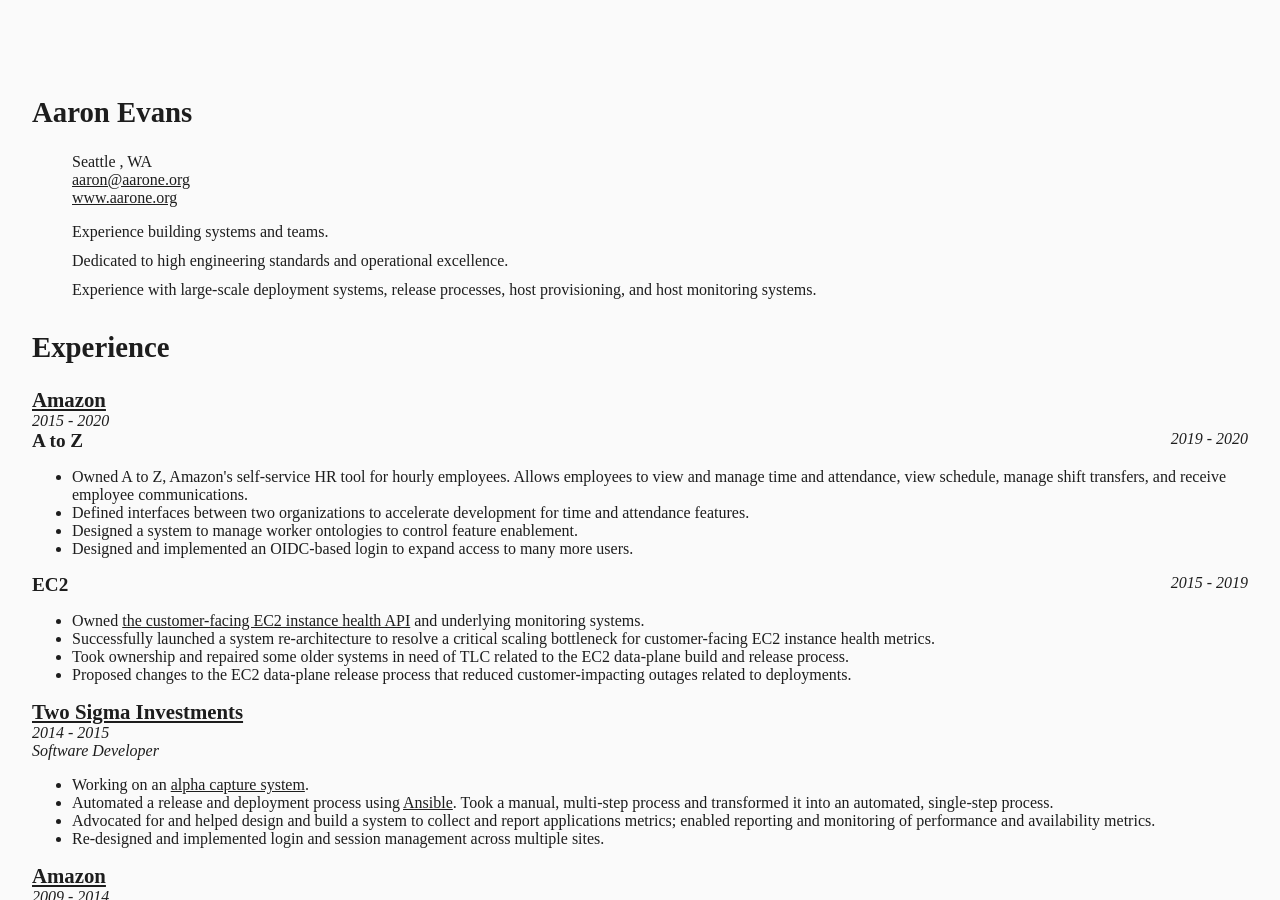
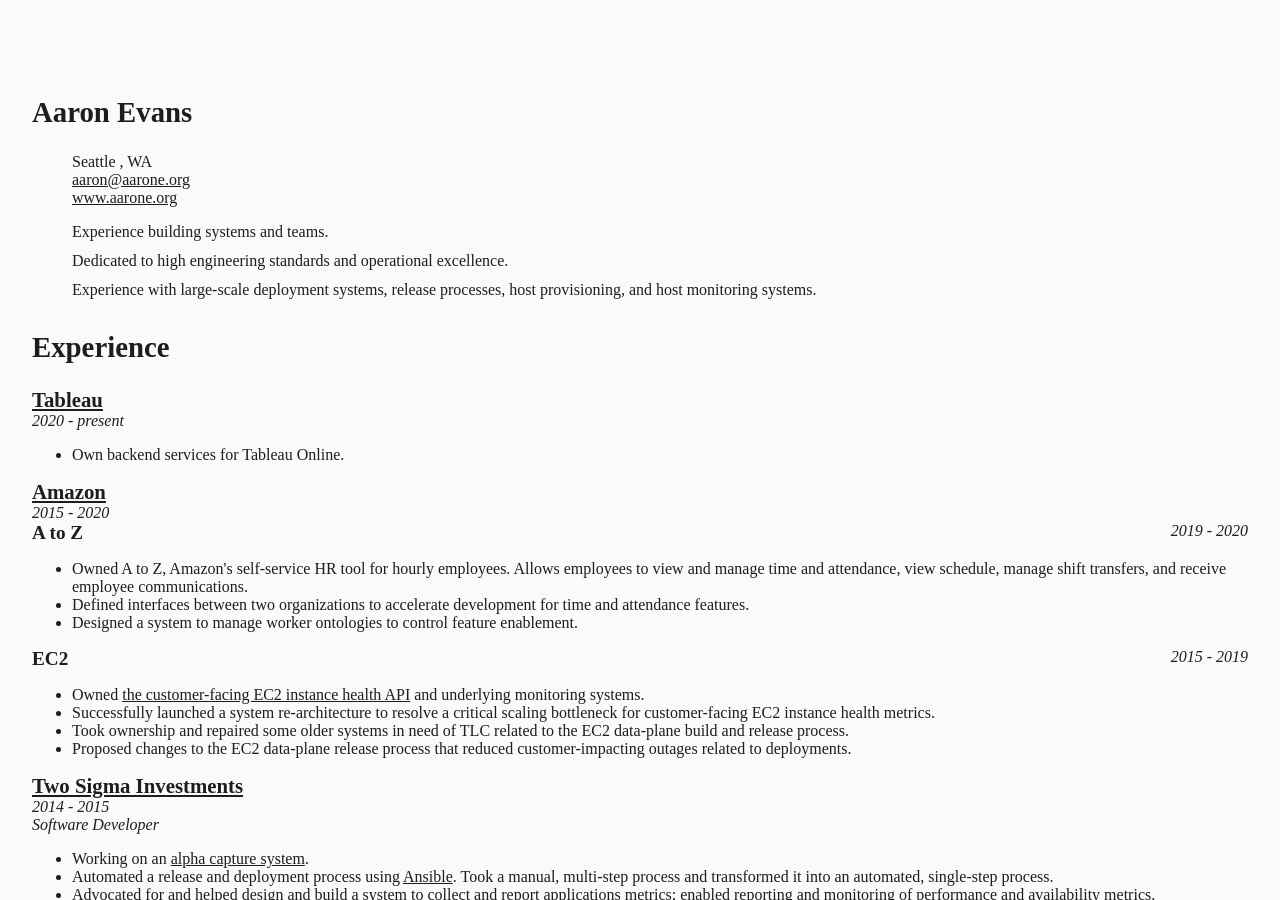
Before and after one commit to aarone/aarone.org, a Jekyll site: the page built from source/resume.html, in a window 1280 px wide and 900 px high. Built offline with Jekyll 4.4.1, drawn with Linux system fonts in a browser that asks for light colours; Markdown is read by kramdown in place of the engine named in the settings.

Commit message:
Updated resume or new job

```diff
--- a/source/resume.html
+++ b/source/resume.html
@@ -62,6 +62,19 @@
 	<div class="row">
           <div class="three columns">
             <h3>
+	      <a href="https://www.tableau.com/">Tableau</a>
+            </h3>
+            <div class="timeframe">2020 - present</div>
+	  </div>
+	  <div class="nine columns">
+	    <ul class="accomplishments">
+	      <li>Own backend services for Tableau Online.</li>
+	    </ul>
+	  </div>
+	</div>
+	<div class="row">
+          <div class="three columns">
+            <h3>
 	      <a href="https://www.amazon.com/">Amazon</a>
             </h3>
             <div class="timeframe">2015 - 2020</div>
@@ -73,7 +86,6 @@
 	      <li>Owned A to Z, Amazon's self-service HR tool for hourly employees. Allows employees to view and manage time and attendance, view schedule, manage shift transfers, and receive employee communications.</li>
 	      <li>Defined interfaces between two organizations to accelerate development for time and attendance features.</li>
 	      <li>Designed a system to manage worker ontologies to control feature enablement.</li>
-	      <li>Designed and implemented an OIDC-based login to expand access to many more users.</li>
 	    </ul>
 
 	    <h4>EC2</h4>
```
